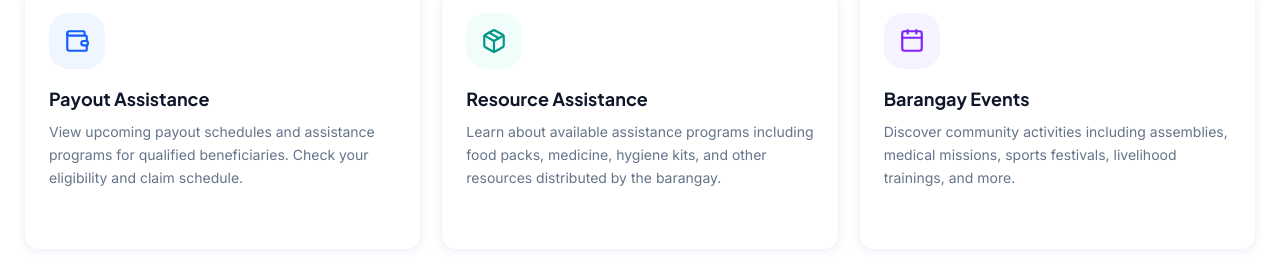
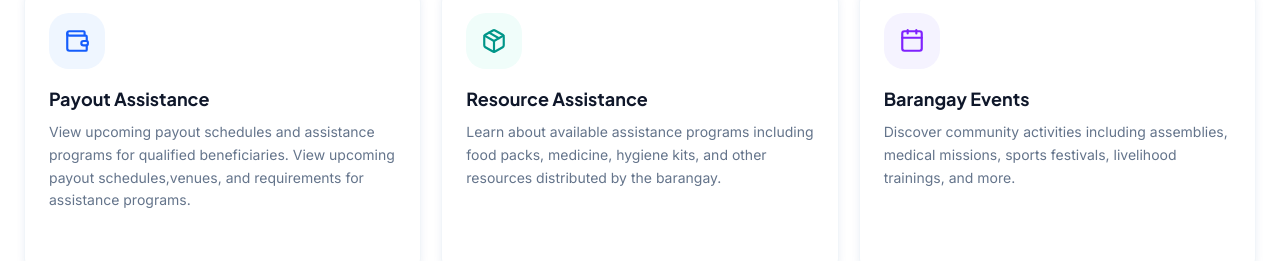
Before and after one commit to SAV113/Barangay-442, a React (Vite) app in the folder frontend/: page /services in a window 1280 px wide. Shown: the part 387-648 px from the top of the page. Built offline with nearby package versions, Linux system fonts and the light colour scheme; no server answers.

Commit message:
Update public services and homepage copy

```diff
--- a/frontend/src/pages/public/HomePage.tsx
+++ b/frontend/src/pages/public/HomePage.tsx
@@ -244,13 +244,13 @@ export default function HomePage() {
     // Try to load from API, fall back to demo data
     announcementsApi.getPublished({ limit: 3 })
       .then(r => { if (r.data?.data?.length) setAnnouncements(r.data.data); })
-      .catch(() => {});
+      .catch(() => { });
     eventsApi.getPublished({ limit: 3 })
       .then(r => { if (r.data?.data?.length) setEvents(r.data.data); })
-      .catch(() => {});
+      .catch(() => { });
     payoutSchedulesApi.getPublic({ limit: 2 })
       .then(r => { if (r.data?.data?.length) setPayouts(r.data.data); })
-      .catch(() => {});
+      .catch(() => { });
   }, []);
 
   return (
--- a/frontend/src/pages/public/ServicesPage.tsx
+++ b/frontend/src/pages/public/ServicesPage.tsx
@@ -4,7 +4,7 @@ import { Wallet, Package, Calendar, Megaphone, FileText, Phone, MapPin, Clock, A
 import { PublicNavbar, PublicFooter } from '../../components/layout/PublicLayout';
 
 const services = [
-  { id: 'payouts', icon: Wallet, title: 'Payout Assistance', description: 'View upcoming payout schedules and assistance programs for qualified beneficiaries. Check your eligibility and claim schedule.', link: '/payouts', bg: 'bg-blue-50', iconColor: 'text-blue-600' },
+  { id: 'payouts', icon: Wallet, title: 'Payout Assistance', description: 'View upcoming payout schedules and assistance programs for qualified beneficiaries. View upcoming payout schedules,venues, and requirements for assistance programs.', link: '/payouts', bg: 'bg-blue-50', iconColor: 'text-blue-600' },
   { id: 'resources', icon: Package, title: 'Resource Assistance', description: 'Learn about available assistance programs including food packs, medicine, hygiene kits, and other resources distributed by the barangay.', link: '/resources', bg: 'bg-teal-50', iconColor: 'text-teal-600' },
   { id: 'events', icon: Calendar, title: 'Barangay Events', description: 'Discover community activities including assemblies, medical missions, sports festivals, livelihood trainings, and more.', link: '/events', bg: 'bg-violet-50', iconColor: 'text-violet-600' },
   { id: 'announcements', icon: Megaphone, title: 'Announcements', description: 'Stay updated with important barangay announcements, emergency advisories, community news, and official notices.', link: '/announcements', bg: 'bg-amber-50', iconColor: 'text-amber-600' },
```
